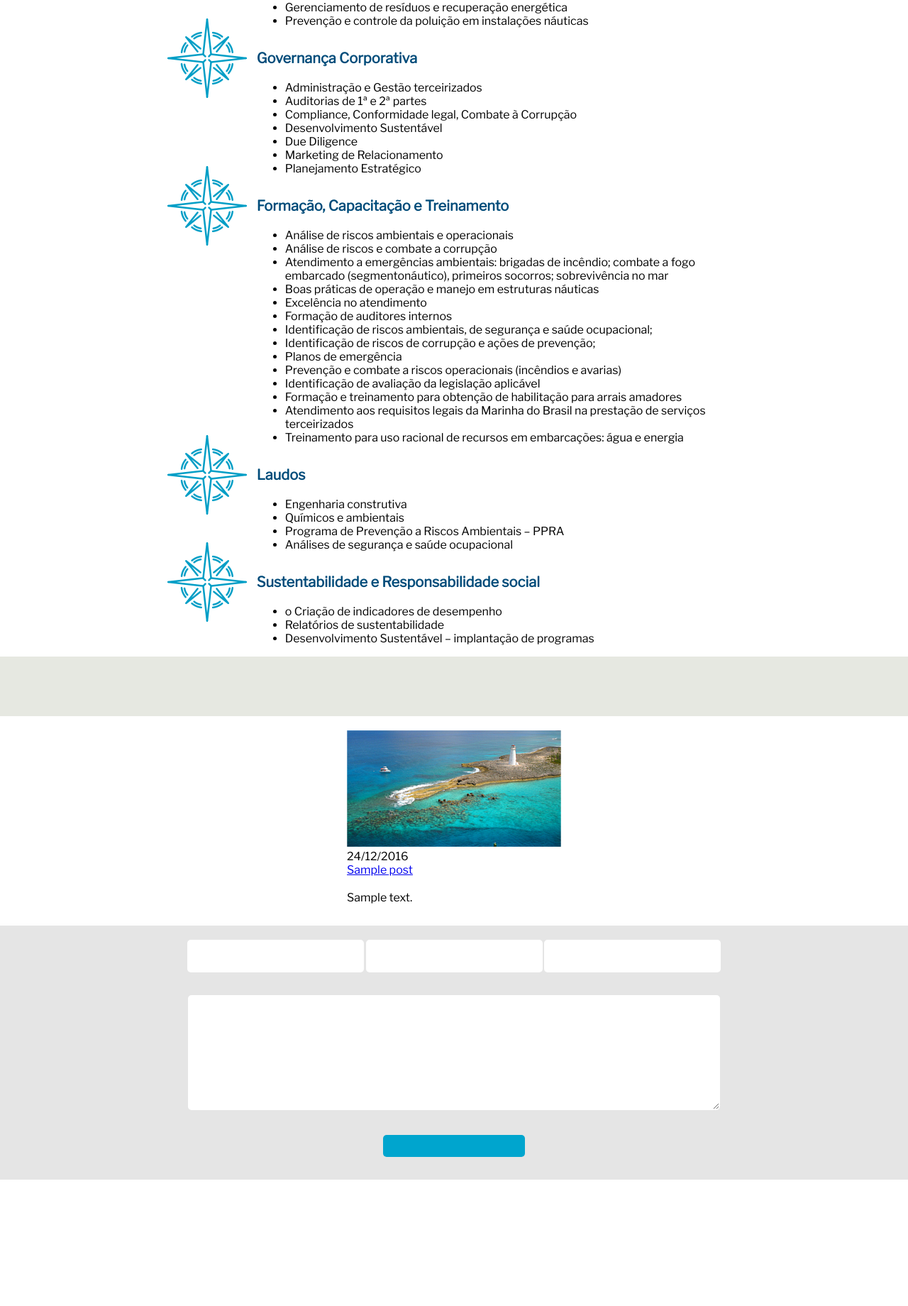
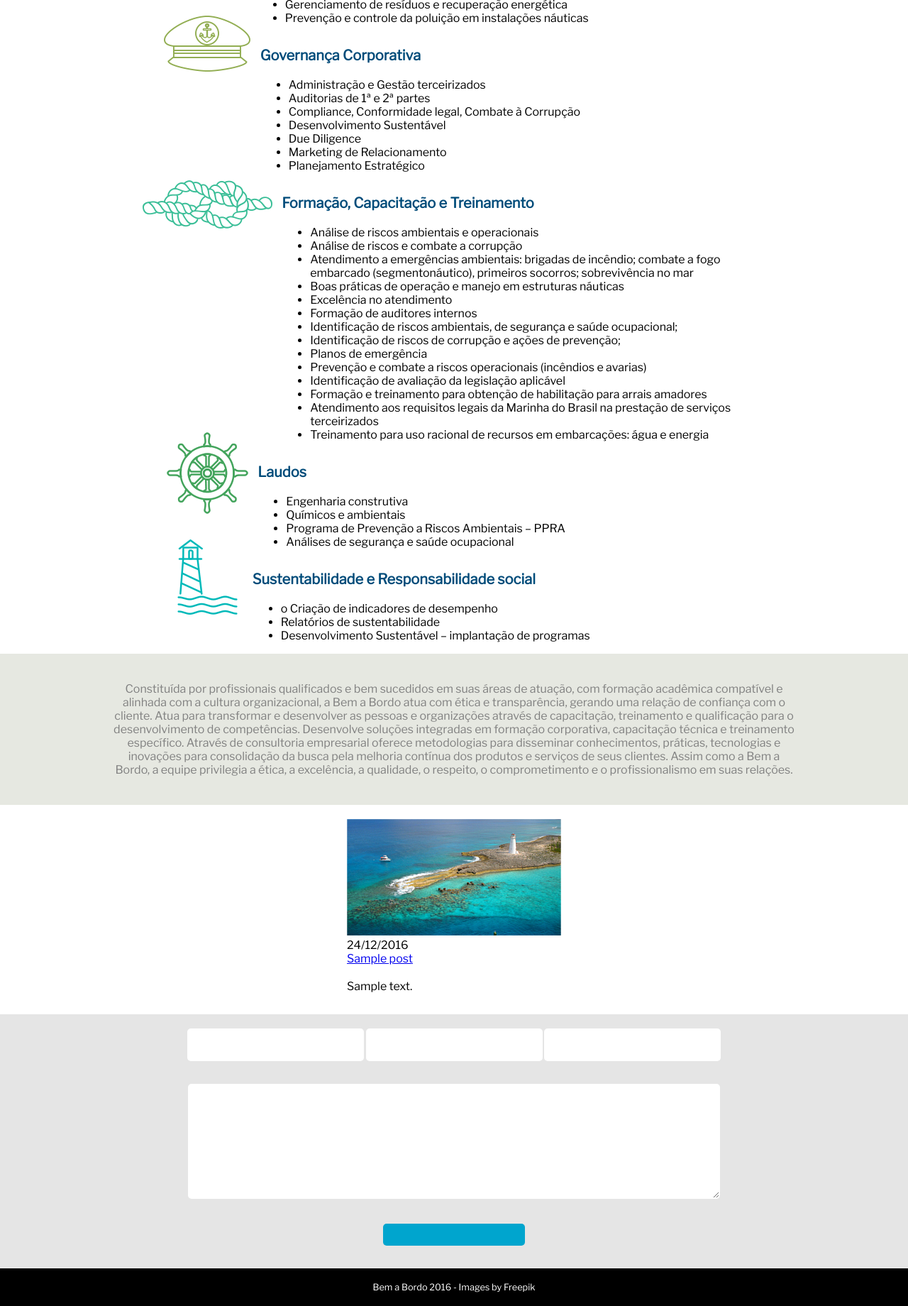
Before and after one commit to pixhausdigital/Bem-a-Bordo, a WordPress theme: template WordPress/theme/bemabordo/front-page.php in a window 1280 px wide. Shown: the part 1840-3680 px from the top of the page at 71% size. Before the commit the page ends 3502 px from the top, so only its background shows below. Run offline with PHP 8.4 and a stand-in for WordPress, Linux system fonts and the light colour scheme; the site name, menu and one post (Sample post) are stand-ins, and other content is empty.

Commit message:
started moving new text to sql
Signed-off-by: Yuri Koster <yurikoster1@gmail.com>

```diff
--- a/WordPress/theme/bemabordo/css/front-page.css
+++ b/WordPress/theme/bemabordo/css/front-page.css
@@ -125,7 +125,7 @@ body{
 	position:relative;
 }
 #missionTitle{
-	color:rgba(255,255,255,1.00);
+	/*color:rgba(255,255,255,1.00);	*/
 }
 #missionText{
 	position:absolute;
@@ -200,6 +200,9 @@ body{
     top: -29px;
     left: -10px;
 }
+#trainingIcon.floaterIcon img{
+    top: -5px;
+}
 #whoWeAre.container{
 	background-color:#e6e8e1;
 	font-family: 'Libre Franklin', sans-serif;
@@ -208,6 +211,9 @@ body{
 }
 #whoWeAreTitle{
 	color:#666666;
+}
+#whoWeAreText{
+	color:#808080;
 }
 #whoWeAreFloatersContainer{
 	text-align:center;
@@ -357,6 +363,20 @@ span.clear { clear: left; display: block; }
     margin-top: -1em;
 }
 
+#footer{
+	text-align:center;
+background-color:rgba(0,0,0,1.00);
+color:rgba(255,255,255,1.00);
+padding:1.5em;
+padding-left: 0em;
+padding-right: 0em;
+    font-size: 0.8em;
+	/*min-width:354px; */
+}
+#footerContainer img{
+	margin-left:1em;
+	margin-right:1em;
+}
 
 @media only screen and (max-width: 1420px) {
 	.personDescription{
@@ -425,6 +445,21 @@ span.clear { clear: left; display: block; }
 	}
 	**/
 }
+@media only screen and (max-width: 730px) {
+	.floaterIcon{
+	    height: initial;
+    	min-width: initial;
+    	min-height: initial;
+    	display: block;
+    	vertical-align: initial;
+    	position: initial;
+	}
+
+	.floaterIcon img,#trainingIcon.floaterIcon img {
+		top: auto;
+		left:auto;
+	}
+}
 @media only screen and (max-width: 675px) {
 	.person,.personDescription{
 		width:100%;
--- a/WordPress/theme/bemabordo/front-page.php
+++ b/WordPress/theme/bemabordo/front-page.php
@@ -47,19 +47,19 @@ include_once ("include/lang_detect.php");
         <div id="missionTextContainer">
         <div id="missionText">
         <div id="missionTitle" class="titlePart"><?php echo_static_text("missionTitle") ?></div>
-        	<?php //echo_static_text("missionText") ?>
-			Superar expectativas, encantar, realizar e entregar com qualidade, profissionalismo e ética as soluções e os serviços a que se propõe; surpreender o cliente na conquista de resultados efetivos; inspirar pessoas e organizações a conquistar parcerias duradoras e negócios confiáveis.
+        	<?php echo_static_text("missionText") ?>
+
         </div>
         <div id="visionText">
-        <div id="visionTitle" class="titlePart"> Visão<?php //echo_static_text("missionTitle") ?></div>
-        Ser uma empresa bem-sucedida, de alta eficiência e de reconhecida excelência na resolução dos desafios apresentados pelo cliente em tornar seus negócios lucrativos e sustentáveis, contribuindo assim, para a construção de uma sociedade mais ética, justa e sustentável.
+        <div id="visionTitle" class="titlePart"><?php echo_static_text("visionTitle") ?></div>
+        	<?php echo_static_text("visionText") ?>
         </div>
         <div id="valuesText">
-        <div id="valuesTitle" class="titlePart"> Valores<?php //echo_static_text("missionTitle") ?></div>
-        Acreditar na lisura dos negócios, na qualidade das relações, na colaboração mútua, na inovação, no compartilhar, na responsabilidade e no cumprimento do dever para com as gerações futuras, praticando sustentabilidade.
-
+        <div id="valuesTitle" class="titlePart"><?php echo_static_text("valuesTitle") ?></div>
+        	<?php echo_static_text("valuesText") ?>
         </div>
     </div>
+</div>
 </div>
 
 <div id="whatWeDo" class="container">
@@ -92,11 +92,11 @@ include_once ("include/lang_detect.php");
                 </div>
             </div>
 
-            <div id="consultingFloater" class="floater">
-            	<div id="consultingIcon" class="floaterIcon"><img src="<?php bloginfo('template_directory');?>/image/compass.png" alt=""/></div>
-                <div id="consultingTextContainer" class="weDoTextContainer">
-                <div id="consultingTitle" class="floaterTitle"> Governança Corporativa<?php //echo_static_text("planningTitle") ?></div>
-                <div id="consultingText"><?php //echo_static_text("planningText") ?>
+            <div id="corporateGovernanceFloater" class="floater">
+            	<div id="corporateGovernanceIcon" class="floaterIcon"><img src="<?php bloginfo('template_directory');?>/image/cap.png" alt=""/></div>
+                <div id="corporateGovernanceTextContainer" class="weDoTextContainer">
+                <div id="corporateGovernanceTitle" class="floaterTitle"> Governança Corporativa<?php //echo_static_text("planningTitle") ?></div>
+                <div id="corporateGovernanceText"><?php //echo_static_text("planningText") ?>
                 <ul>
                 	<li>Administração e Gestão terceirizados</li>
 
@@ -111,11 +111,11 @@ include_once ("include/lang_detect.php");
                 </div>
             </div>
 
-            <div id="consultingFloater" class="floater">
-            	<div id="consultingIcon" class="floaterIcon"><img src="<?php bloginfo('template_directory');?>/image/compass.png" alt=""/></div>
-                <div id="consultingTextContainer" class="weDoTextContainer">
-                <div id="consultingTitle" class="floaterTitle"> Formação, Capacitação e Treinamento<?php //echo_static_text("planningTitle") ?></div>
-                <div id="consultingText"><?php //echo_static_text("planningText") ?>
+            <div id="trainingFloater" class="floater">
+            	<div id="trainingIcon" class="floaterIcon"><img src="<?php bloginfo('template_directory');?>/image/knot.png" alt=""/></div>
+                <div id="trainingTextContainer" class="weDoTextContainer">
+                <div id="trainingTitle" class="floaterTitle"> Formação, Capacitação e Treinamento<?php //echo_static_text("planningTitle") ?></div>
+                <div id="trainingText"><?php //echo_static_text("planningText") ?>
                 <ul>
 <li>Análise de riscos ambientais e operacionais</li>
 <li>  Análise de riscos e combate a corrupção</li>
@@ -137,11 +137,11 @@ include_once ("include/lang_detect.php");
                 </div>
             </div>
 
-            <div id="consultingFloater" class="floater">
-            	<div id="consultingIcon" class="floaterIcon"><img src="<?php bloginfo('template_directory');?>/image/compass.png" alt=""/></div>
-                <div id="consultingTextContainer" class="weDoTextContainer">
-                <div id="consultingTitle" class="floaterTitle"> Laudos<?php //echo_static_text("planningTitle") ?></div>
-                <div id="consultingText"><?php //echo_static_text("planningText") ?>
+            <div id="reportsFloater" class="floater">
+            	<div id="reportsIcon" class="floaterIcon"><img src="<?php bloginfo('template_directory');?>/image/helm.png" alt=""/></div>
+                <div id="reportsTextContainer" class="weDoTextContainer">
+                <div id="reportsTitle" class="floaterTitle"> Laudos<?php //echo_static_text("planningTitle") ?></div>
+                <div id="reportsText"><?php //echo_static_text("planningText") ?>
                 <ul>
 <li> Engenharia construtiva</li>
 <li>  Químicos e ambientais</li>
@@ -153,11 +153,11 @@ include_once ("include/lang_detect.php");
                 </div>
             </div>
 
-            <div id="consultingFloater" class="floater">
-            	<div id="consultingIcon" class="floaterIcon"><img src="<?php bloginfo('template_directory');?>/image/compass.png" alt=""/></div>
-                <div id="consultingTextContainer" class="weDoTextContainer">
-                <div id="consultingTitle" class="floaterTitle">Sustentabilidade e Responsabilidade social<?php //echo_static_text("planningTitle") ?></div>
-                <div id="consultingText"><?php //echo_static_text("planningText") ?>
+            <div id="sustainabilityFloater" class="floater">
+            	<div id="sustainabilityIcon" class="floaterIcon"><img src="<?php bloginfo('template_directory');?>/image/lighthouse.png" alt=""/></div>
+                <div id="sustainabilityTextContainer" class="weDoTextContainer">
+                <div id="sustainabilityTitle" class="floaterTitle">Sustentabilidade e Responsabilidade social<?php //echo_static_text("planningTitle") ?></div>
+                <div id="sustainabilityText"><?php //echo_static_text("planningText") ?>
                 <ul>
 <li>o Criação de indicadores de desempenho</li>
 <li>Relatórios de sustentabilidade</li>
@@ -167,44 +167,6 @@ include_once ("include/lang_detect.php");
                 </div>
                 </div>
             </div>
-
-            <!--
-            <div id="planningFloater" class="floater">
-            	<div id="planningIcon" class="floaterIcon"><img src="<?php bloginfo('template_directory');?>/image/compass.png" alt=""/></div>
-                <div id="planningTitle" class="floaterTitle"><?php echo_static_text("planningTitle") ?></div>
-                <div id="planningText"><?php echo_static_text("planningText") ?></div>
-            </div>
-
-            <div id="advisoryFloater" class="floater">
-            	<div id="advisoryIcon" class="floaterIcon"><img src="<?php bloginfo('template_directory');?>/image/lighthouse.png" alt=""/></div>
-                <div id="advisoryTitle" class="floaterTitle"><?php echo_static_text("advisoryTitle") ?></div>
-                <div id="advisoryText"><?php echo_static_text("advisoryText") ?></div>
-            </div>
-
-            <div id="trainingFloater" class="floater">
-            	<div id="trainingIcon" class="floaterIcon"><img src="<?php bloginfo('template_directory');?>/image/knot.png" alt=""/></div>
-                <div id="trainingTitle" class="floaterTitle"><?php echo_static_text("trainingTitle") ?></div>
-                <div id="trainingText"><?php echo_static_text("trainingText") ?></div>
-            </div>
-
-            <div id="administrationFloater" class="floater">
-            	<div id="administrationIcon" class="floaterIcon"><img src="<?php bloginfo('template_directory');?>/image/cap.png" alt=""/></div>
-                <div id="administrationTitle" class="floaterTitle"><?php echo_static_text("administrationTitle") ?></div>
-                <div id="administrationText"><?php echo_static_text("administrationText") ?></div>
-            </div>
-
-              <div id="managementFloater" class="floater">
-            	<div id="managementIcon" class="floaterIcon"><img src="<?php bloginfo('template_directory');?>/image/helm.png" alt=""/></div>
-                <div id="managementTitle" class="floaterTitle"><?php echo_static_text("managementTitle") ?></div>
-                <div id="managementText"><?php echo_static_text("managementText") ?></div>
-            </div>
-
-            <div id="habilitationFloater" class="floater">
-            	<div id="habilitationIcon" class="floaterIcon"><img src="<?php bloginfo('template_directory');?>/image/ship.png" alt=""/></div>
-                <div id="habilitationTitle" class="floaterTitle"><?php echo_static_text("habilitationTitle") ?></div>
-                <div id="habilitationText"><?php echo_static_text("habilitationText") ?></div>
-            </div>
-            -->
         </div>
 	</div>
 </div>
@@ -212,7 +174,7 @@ include_once ("include/lang_detect.php");
 <div id="whoWeAre" class="container">
 	<div id="whoWeAreContentContainer" class="contentContainer">
     	<div id="whoWeAreTitle" class="titlePart"><?php echo_static_text("whoWeAreTitle") ?></div>
-
+        <div id="whoWeAreText">Constituída por profissionais qualificados e bem sucedidos em suas áreas de atuação, com formação acadêmica compatível e alinhada com a cultura organizacional, a Bem a Bordo atua com ética e transparência, gerando uma relação de confiança com o cliente. Atua para transformar e desenvolver as pessoas e organizações através de capacitação, treinamento e qualificação para o desenvolvimento de competências. Desenvolve soluções integradas em formação corporativa, capacitação técnica e treinamento específico. Através de consultoria empresarial oferece metodologias para disseminar conhecimentos, práticas, tecnologias e inovações para consolidação da busca pela melhoria contínua dos produtos e serviços de seus clientes.  Assim como a Bem a Bordo, a equipe privilegia a ética, a excelência, a qualidade, o respeito, o comprometimento e o profissionalismo em suas relações.</div>
         	<div id="whoWeAreFloatersContainer">
         		<?php if(function_exists('BABP_getPeople')){
 					BABP_getPeople($lang);
@@ -330,8 +292,11 @@ wp_reset_postdata();
 </div>
 
 	</div>
+    <div id="footer" class="container">
+<footer><span id="companyName"> Bem a Bordo 2016
+<?php //echo ; ?></span> - <span id="credits">Images by Freepik</span></footer>
 </div>
-
+</div>
 
 </div>
 </body>
--- a/WordPress/theme/bemabordo/functions.php
+++ b/WordPress/theme/bemabordo/functions.php
@@ -21,6 +21,7 @@ function BAB_setup_options () {
   		`text_pt` text NOT NULL,
   		`time` datetime NOT NULL,
   		`container` varchar(90) NOT NULL,
+		`textClass` varchar(90) NOT NULL,
 		PRIMARY KEY  (id)
 	) $charset_collate;";
 
@@ -114,7 +115,7 @@ function getStaticTextFromDatabase($id){
 	$results = $wpdb->get_results( 'SELECT * FROM '.$table_name." WHERE id='".$id."'",ARRAY_A );
 	foreach($results as $text){
 
-		return ($text["text_".$lang]);
+		return html_entity_decode($text["text_".$lang]);
 	}
 
 }
```
Also changed, not shown: WordPress/theme/bemabordo/staticTextData.php (+175 -109 lines).
